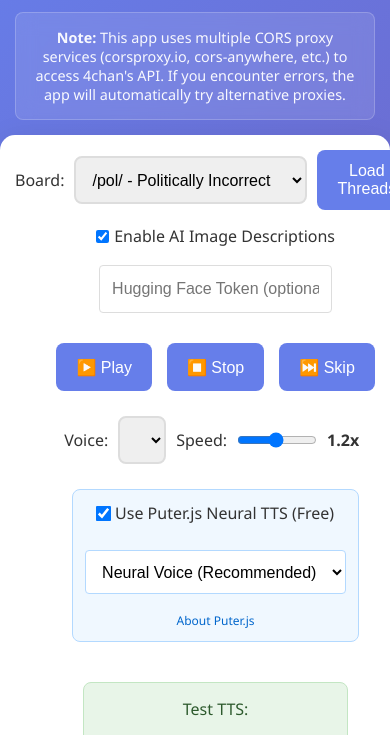
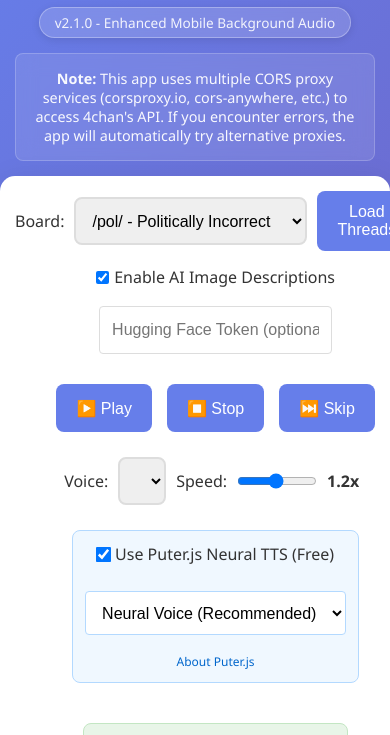
Before and after one commit to JordanShackelford/4chantts, a plain HTML site: page index.html in a window 390 px wide. Shown: the part 95-830 px from the top of the page. Drawn offline with Linux system fonts and the light colour scheme; no server answers.

Commit message:
Add version number display v2.1.0 - Enhanced Mobile Background Audio

```diff
--- a/index.html
+++ b/index.html
@@ -11,6 +11,9 @@
         <header>
             <h1>4chan TTS Reader</h1>
             <p>Read 4chan posts with text-to-speech</p>
+            <div class="version-info">
+                <span class="version">v2.1.0 - Enhanced Mobile Background Audio</span>
+            </div>
             <div class="cors-notice">
                 <p><strong>Note:</strong> This app uses multiple CORS proxy services (corsproxy.io, cors-anywhere, etc.) to access 4chan's API. If you encounter errors, the app will automatically try alternative proxies.</p>
             </div>
--- a/styles.css
+++ b/styles.css
@@ -32,6 +32,23 @@ header h1 {
 header p {
     font-size: 1.1rem;
     opacity: 0.9;
+}
+
+.version-info {
+    margin: 10px 0;
+}
+
+.version {
+    display: inline-block;
+    background: rgba(255, 255, 255, 0.15);
+    border: 1px solid rgba(255, 255, 255, 0.3);
+    border-radius: 20px;
+    padding: 5px 15px;
+    font-size: 0.85rem;
+    font-weight: 500;
+    color: rgba(255, 255, 255, 0.9);
+    backdrop-filter: blur(10px);
+    box-shadow: 0 2px 8px rgba(0, 0, 0, 0.1);
 }
 
 .cors-notice {
```
